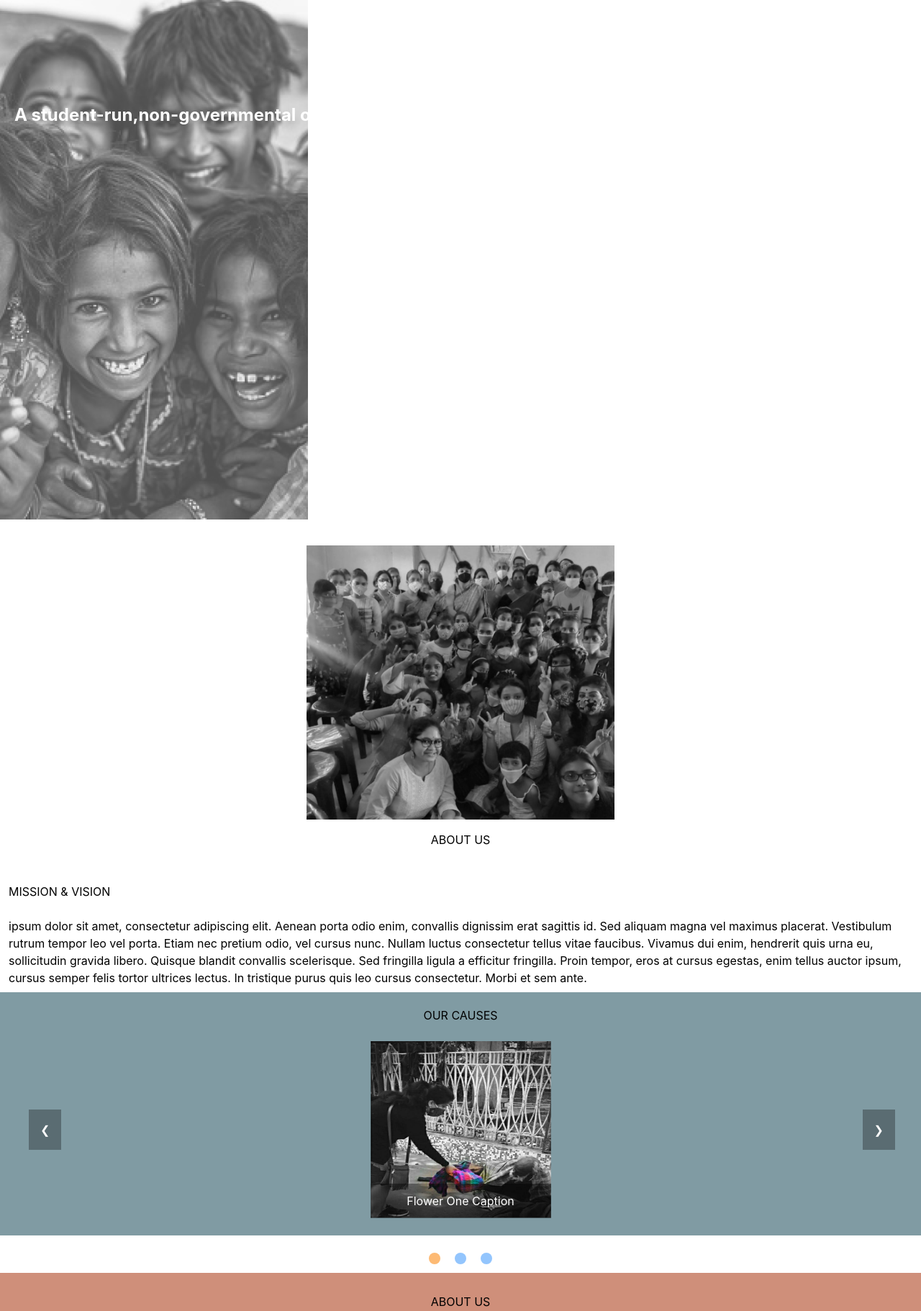
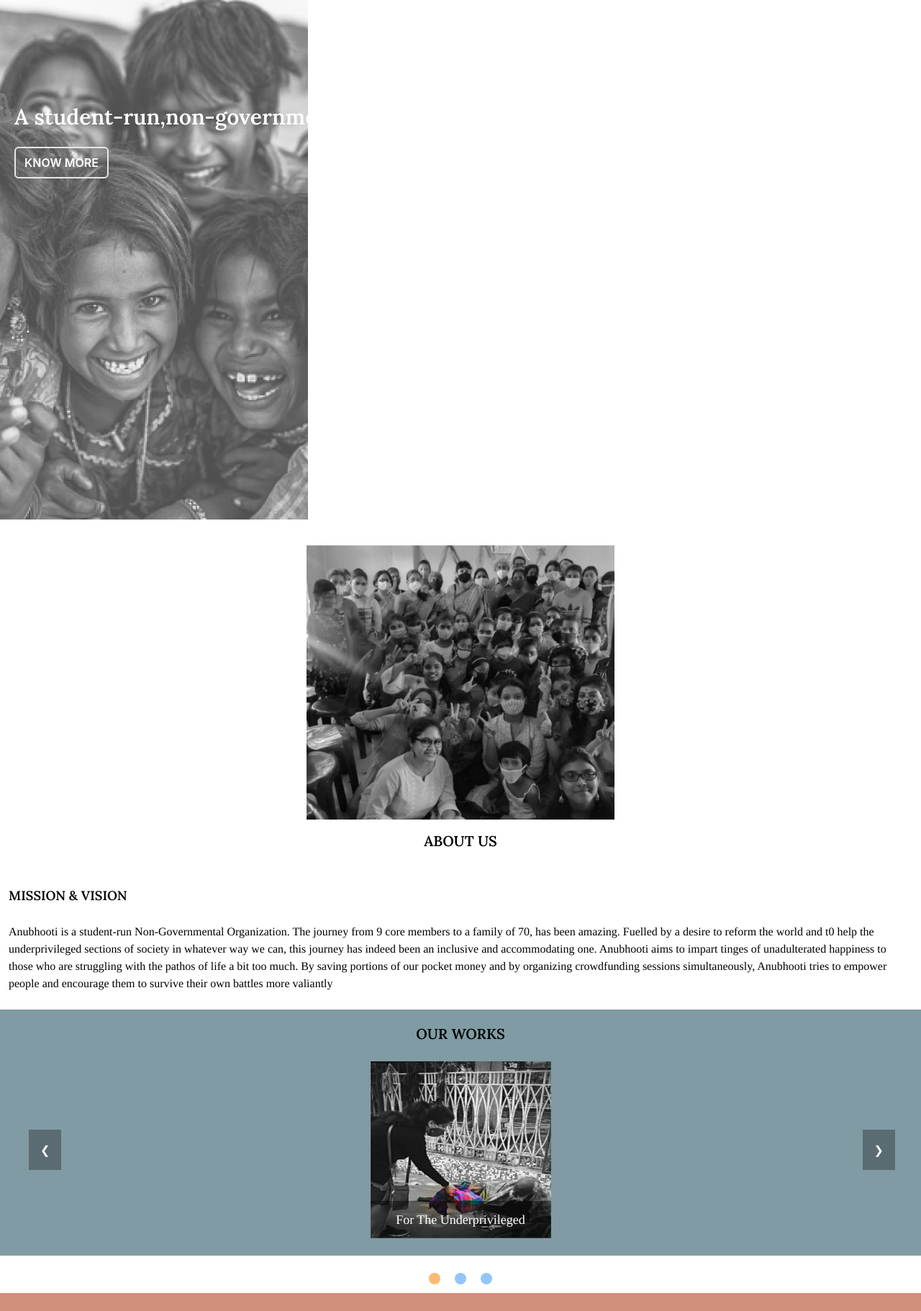
Before and after one commit to sanchal-coder/Anubhooti_website, a PHP site: page / in a window 1280 px wide. Shown: the part 98-1920 px from the top of the page at 72% size. Run offline with PHP 8.4, Linux system fonts and the light colour scheme.

Commit message:
anubhotiv1.2

```diff
--- a/index.html
+++ b/index.html
@@ -1,11 +1,16 @@
 <!DOCTYPE html>
 <html lang="en">
+
 <head>
   <meta charset="UTF-8" />
-    <meta name="viewport" content="width-device-width, initial-scale=1.0"/>
+  <meta name="viewport" content="width-device-width, initial-scale=1.0" />
   <meta http-equiv="X-UA-Compaitable" content="ie=edge" />
   <link rel="stylesheet" href="./css/final.css" />
+  <link rel="preconnect" href="https://fonts.googleapis.com">
+  <link rel="preconnect" href="https://fonts.gstatic.com" crossorigin>
+  <link href="https://fonts.googleapis.com/css2?family=Lora:wght@600&family=Tinos&display=swap" rel="stylesheet">
   <title>Anubhooti</title>
+
 <body>
   <nav class="bg-main p-4">
     <div class="flex items-center justify-between">
@@ -19,38 +24,76 @@
         <a href="#">Services </a>
         <a class="pr-12" href="#">Contact Us</a>
       </div>
+      <button id="menu-btn" class="block hamburger md:hidden focus:outline-none">
+        <span class="hamburger-top"></span>
+        <span class="hamburger-middle"></span>
+        <span class="hamburger-bottom"></span>
+
+
+      </button>
+    </div>
+
+    <div class="  flex-col items-center self-end hidden py-8  space-6- font-bold
+         bg-main sm:w-auto sm:self-center space-y-4 left-6
+         right-6 " id="menu">
+      <a href="#hero">Home </a>
+      <a href="#about-us">About Us </a>
+      <a href="#works">Works </a>
+      <a href="#services">Services </a>
+      <a href="#contact-us">Contact Us
+      </a>
+
+
     </div>
   </nav>
   <section id="hero">
     <div class=" flex flex-row relative">
       <div><img src="./images/image 1.png" alt="" /></div>
-          <div class="absolute top-36 font-bold text-2xl px-5">
-            <p class="text-white">
+      <div class="absolute top-36 font-bold  px-5">
+        <p class="text-white font-lora   text-3xl">
           A student-run,non-governmental orgnization.
         </p>
+        <button
+          class=" bg-sky rounded-md font-semibold border-2 px-3 mt-6  text-white hover:text-black hover:bg-white hover:border-white text-base py-2">
+          KNOW MORE </button>
       </div>
     </div>
   </section>
 
-      <section id="about_us">
+  <section id="about-us">
     <div class="flex flex-col items-center mt-9 ">
-          <div class="mb-4"> <img src="./images/image 2.png" alt=""/>
+      <div class="mb-4"> <img src="./images/image 2.png" alt="" />
       </div>
 
       <div class="flex flex-col items-center ">
-          <div class="flex mb-12"> <h1>ABOUT  US</h1> </div>
+        <div class="flex mb-12">
+          <h1 class="font-lora text-xl">ABOUT US</h1>
+        </div>
       </div>
       <div class="flex flex-col">
-          <div class=" whitespace-nowrap ml-3"> <h1>MISSION & VISION </h1> </div>
+        <div class=" whitespace-nowrap ml-3">
+          <h1 class="font-lora text-lg">MISSION & VISION </h1>
+        </div>
 
-          <div class="ml-3"> <p> <br> ipsum dolor sit amet, consectetur adipiscing elit.
-             Aenean porta odio enim, convallis dignissim erat sagittis id. Sed aliquam
-             magna vel maximus placerat. Vestibulum rutrum tempor leo vel porta. Etiam nec
-             pretium odio, vel cursus nunc. Nullam luctus consectetur tellus vitae faucibus.
-             Vivamus dui enim, hendrerit quis urna eu, sollicitudin gravida libero. Quisque blandit
-             convallis scelerisque. Sed fringilla ligula a efficitur fringilla. Proin tempor, eros at
-             cursus egestas, enim tellus auctor ipsum, cursus semper felis tortor ultrices lectus. In tristique
-             purus quis leo cursus consectetur. Morbi et sem ante.</p></div>
+        <div class=" pb-4 px-3">
+          <p class=" font-Tinos text-left">
+            <br>
+            Anubhooti is a student-run Non-Governmental Organization.
+            The journey from 9 core members to
+            a family of 70, has been amazing. Fuelled by a desire
+            to reform the world and t0 help the underprivileged
+            sections of society in whatever way we can, this journey
+            has indeed been an inclusive and accommodating one.
+            Anubhooti aims to impart tinges of unadulterated happiness
+            to those who are struggling with the pathos of life a bit too much.
+            By saving portions of our pocket money and by organizing
+            crowdfunding sessions simultaneously, Anubhooti tries to
+            empower people and encourage them to survive their own
+            battles more valiantly
+
+
+          </p>
+        </div>
       </div>
 
 
@@ -60,7 +103,11 @@
   <section id="works">
 
     <div class="bg-secondary mt-2">
-  <div class="flex flex-col items-center"><div class="mt-5"><h1>OUR CAUSES</h1></div></div>
+      <div class="flex flex-col items-center ">
+        <div class="mt-5">
+          <h1 class="font-lora text-xl">OUR WORKS</h1>
+        </div>
+      </div>
 
     </div>
 
@@ -73,21 +120,19 @@
   <!-- Implement the carousel -->
   <div class="relative flex flex-col items-center mx-auto bg-secondary p-6">
     <div class="slide w-[251px] relative ">
-      <img class="  object-cover"
-          src="./images/Mask Group.png">
-      <div class="absolute bottom-0 w-[251px] px-5 py-3 bg-black/40 text-center text-white">Flower One Caption</div>
+      <img class="  object-cover" src="./images/Mask Group.png">
+      <div class="absolute bottom-0 w-[251px] px-5 py-3 bg-black/40 text-center font-Tinos text-lg text-white">For The Underprivileged
+      </div>
     </div>
 
     <div class="slide relative">
-      <img class=" h-[300px] object-cover"
-          src="./images/Mask group.png">
-      <div class="absolute bottom-0 w-full px-5 py-3 bg-black/40 text-center text-white">Flower Two Caption</div>
+      <img class=" h-[300px] object-cover" src="./images/Mask group.png">
+      <div class="absolute bottom-0 w-full px-5 py-3 bg-black/40 text-center font-Tinos text-lg text-white">For Children</div>
     </div>
 
     <div class="slide relative">
-      <img class=" h-[300px] object-cover"
-          src="./images/photo_2022-02-01_21-31-26 2.png">
-      <div class="absolute bottom-0 w-full px-5 py-3 bg-black/40 text-center text-white">Flower Three Caption
+      <img class=" h-[300px] object-cover" src="./images/photo_2022-02-01_21-31-26 2.png">
+      <div class="absolute bottom-0 w-full px-5 py-3 bg-black/40 text-center font-Tinos text-lg text-white">For Homeless
       </div>
     </div>
 
@@ -110,21 +155,28 @@
   </div>
 
   <!-- Services Section -->
-<div style= "background: linear-gradient(180deg, rgba(207,143,122,1) 80%, rgba(255,255,255,1) 80%);" class ="flex flex-col mt-3  items-center bg-gradient-to-b">
-  <div class="mt-7 whitespace-nowrap">ABOUT US</div>
+  <section id="services">
+    <div style="background: linear-gradient(180deg, rgba(207,143,122,1) 80%, rgba(255,255,255,1) 80%);"
+      class="flex flex-col mt-3  items-center bg-gradient-to-b">
+      <div class="mt-7 whitespace-nowrap font-lora text-xl">OUR SERVICES</div>
       <div class="w-64 bg-white mt-7 rounded-3xl overflow-hidden shadow-lg">
         <div class="px-6 py-4">
-    <div class="font-bold  flex flex-col items-center text-xl mb-2 "> <div> MEDICAL </div>
+          <div class="font-bold  flex flex-col items-center text-xl mb-2 ">
+            <div> MEDICAL </div>
             <div>FACILITIES </div>
           </div>
           <p class="text-gray-700 text-base">
-      Lorem ipsum dolor sit amet, consectetur adipisicing elit. Voluptatibus quia, nulla! Maiores et perferendis eaque, exercitationem praesentium nihil.
+            Lorem ipsum dolor sit amet, consectetur adipisicing elit. Voluptatibus quia, nulla! Maiores et perferendis
+            eaque, exercitationem praesentium nihil.
           </p>
         </div>
         <div class="px-6 pt-4 pb-2">
-    <span class="inline-block bg-gray-200 rounded-full px-3 py-1 text-sm font-semibold text-gray-700 mr-2 mb-2">#photography</span>
-    <span class="inline-block bg-gray-200 rounded-full px-3 py-1 text-sm font-semibold text-gray-700 mr-2 mb-2">#travel</span>
-    <span class="inline-block bg-gray-200 rounded-full px-3 py-1 text-sm font-semibold text-gray-700 mr-2 mb-2">#winter</span>
+          <span
+            class="inline-block bg-gray-200 rounded-full px-3 py-1 text-sm font-semibold text-gray-700 mr-2 mb-2">#photography</span>
+          <span
+            class="inline-block bg-gray-200 rounded-full px-3 py-1 text-sm font-semibold text-gray-700 mr-2 mb-2">#travel</span>
+          <span
+            class="inline-block bg-gray-200 rounded-full px-3 py-1 text-sm font-semibold text-gray-700 mr-2 mb-2">#winter</span>
         </div>
       </div>
 
@@ -133,57 +185,68 @@
 
       <div class="w-64 bg-white mt-7 rounded-3xl overflow-hidden shadow-lg">
         <div class="px-6 py-4">
-    <div class="font-bold  flex flex-col items-center text-xl mb-2 "> <div> NON-MEDICAL </div>
+          <div class="font-bold  flex flex-col items-center text-xl mb-2 ">
+            <div> NON-MEDICAL </div>
             <div>FACILITIES </div>
           </div>
 
         </div>
         <div class="px-6  pt-4 pb-2">
           <ul>
-    <li>  <a class="inline-block bg-gray-200 rounded-full px-3 py-1 text-sm font-semibold text-gray-700 mr-2 mb-2" href="https://wa.me/919830006742?text=I+would+like+to+know+more+about+the+short+term+service"> Short Term Stay</a></li>
-    <li>  <a class="inline-block bg-gray-200 rounded-full px-3 py-1 text-sm font-semibold text-gray-700 mr-2 mb-2" href="https://wa.me/919830006742"> Companion Care</a></li>
-    <li>  <a class="inline-block bg-gray-200 rounded-full px-3 py-1 text-sm font-semibold text-gray-700 mr-2 mb-2" href="https://wa.me/919830006742"> Safety and Security</a></li>
-    <li>  <a class="inline-block bg-gray-200 rounded-full px-3 py-1 text-sm font-semibold text-gray-700 mr-2 mb-2" href="https://wa.me/919830006742"> Senior Travel Assistance</a></li>
-    <li>  <a class="inline-block bg-gray-200 rounded-full px-3 py-1 text-sm font-semibold text-gray-700 mr-2 mb-2" href="https://wa.me/919830006742"> Senior Event Assistance</a></li>
-    <li>  <a class="inline-block bg-gray-200 rounded-full px-3 py-1 text-sm font-semibold text-gray-700 mr-2 mb-2 whitespace-nowrap" href="https://wa.me/919830006742"> Recreation And Entertainment</a></li>
-   <li>  <a class="inline-block bg-gray-200 rounded-full px-3 py-1 text-sm font-semibold text-gray-700 mr-2 mb-2 whitespace-nowrap" href="https://wa.me/919830006742"> Lifestyle and Emotional Support</a></li>
+            <li> <a
+                class="inline-block bg-gray-200 rounded-full px-3 py-1 text-sm font-semibold font-Tinos text-gray-700 mr-2 mb-2"
+                href="https://wa.me/919830006742?text=I+would+like+to+know+more+about+the+short+term+service"> Short
+                Term Stay</a></li>
+            <li> <a
+                class="inline-block bg-gray-200 rounded-full px-3 py-1 text-sm font-semibold font-Tinos  text-gray-700 mr-2 mb-2"
+                href="https://wa.me/919830006742"> Companion Care</a></li>
+            <li> <a
+                class="inline-block bg-gray-200 rounded-full px-3 py-1 text-sm font-semibold font-Tinos text-gray-700 mr-2 mb-2"
+                href="https://wa.me/919830006742"> Safety and Security</a></li>
+            <li> <a
+                class="inline-block bg-gray-200 rounded-full px-3 py-1 text-sm font-semibold font-Tinos text-gray-700 mr-2 mb-2"
+                href="https://wa.me/919830006742"> Senior Travel Assistance</a></li>
+            <li> <a
+                class="inline-block bg-gray-200 rounded-full px-3 py-1 text-sm font-semibold font-Tinos text-gray-700 mr-2 mb-2"
+                href="https://wa.me/919830006742"> Senior Event Assistance</a></li>
+            <li> <a
+                class="inline-block bg-gray-200 rounded-full px-3 py-1 text-sm font-semibold font-Tinos text-gray-700 mr-2 mb-2 whitespace-nowrap"
+                href="https://wa.me/919830006742"> Recreation And Entertainment</a></li>
+            <li> <a
+                class="inline-block bg-gray-200 rounded-full px-3 py-1 text-sm font-semibold font-Tinos text-gray-700 mr-2 mb-2 whitespace-nowrap"
+                href="https://wa.me/919830006742"> Lifestyle and Emotional Support</a></li>
           </ul>
         </div>
       </div>
     </div>
+  </section>
 
 
   <!-- Footer -->
+  <section id="contact-us">
     <div class="flex flex-col space-y-11  space-x-2 pb-14 mt-64  bg-footer">
 
       <a class="text-white font-bold text-lg ml-2 mt-3">Links</a>
 
-   <div><a class="text-white font-bold text-lg"><hr class="w-5/6 ">Stay Tuned</a>
-    <p class="text-slate-100 font text-sm">Connect with us and <br>  stay in the loop</p></div>
-   <div> <a class="text-white font-bold text-lg" ><hr class="w-5/6 ">Email Updates</a>
+      <div><a class="text-white font-bold text-lg">
+          <hr class="w-5/6 ">Stay Tuned
+        </a>
+        <p class="text-slate-100 font text-sm">Connect with us and <br> stay in the loop</p>
+      </div>
+      <div> <a class="text-white font-bold text-lg">
+          <hr class="w-5/6 ">Email Updates
+        </a>
         <p class="text-slate-100 font text-sm">Be the first to hear about our new <br>announcements</p>
       </div>
-  <div> <a class="text-white font-bold text-lg" ><hr class="w-5/6 ">Contact Us</a>
+      <div> <a class="text-white font-bold text-lg">
+          <hr class="w-5/6 ">Contact Us
+        </a>
         <p class="text-slate-100 font text-sm">Questions? We’ve got<br> answers. Try us. </p>
       </div>
     </div>
 
 
-
-
-
-
-
-
-
-
-
-
-
-
-
-
-
+  </section>
 
 
 
@@ -229,7 +292,22 @@
       dots[slideIndex - 1].classList.remove('bg-blue-300');
       dots[slideIndex - 1].classList.add('bg-orange-300');
     }
+
+
+    /* hamburger menu */
+    const btn = document.getElementById('menu-btn')
+    const nav = document.getElementById('menu')
+
+
+    btn.addEventListener('click', () => {
+      btn.classList.toggle('open')
+      nav.classList.toggle('flex')
+      nav.classList.toggle('hidden')
+
+    })
+
   </script>
 </body>
 </head>
+
 </html>
```
Also changed, not shown: input.css (added, +51 -0 lines), tailwind.config.js (added, +23 -0 lines), css/final.css, 2 other files. Lines whose indentation alone changed are shown as unchanged.
